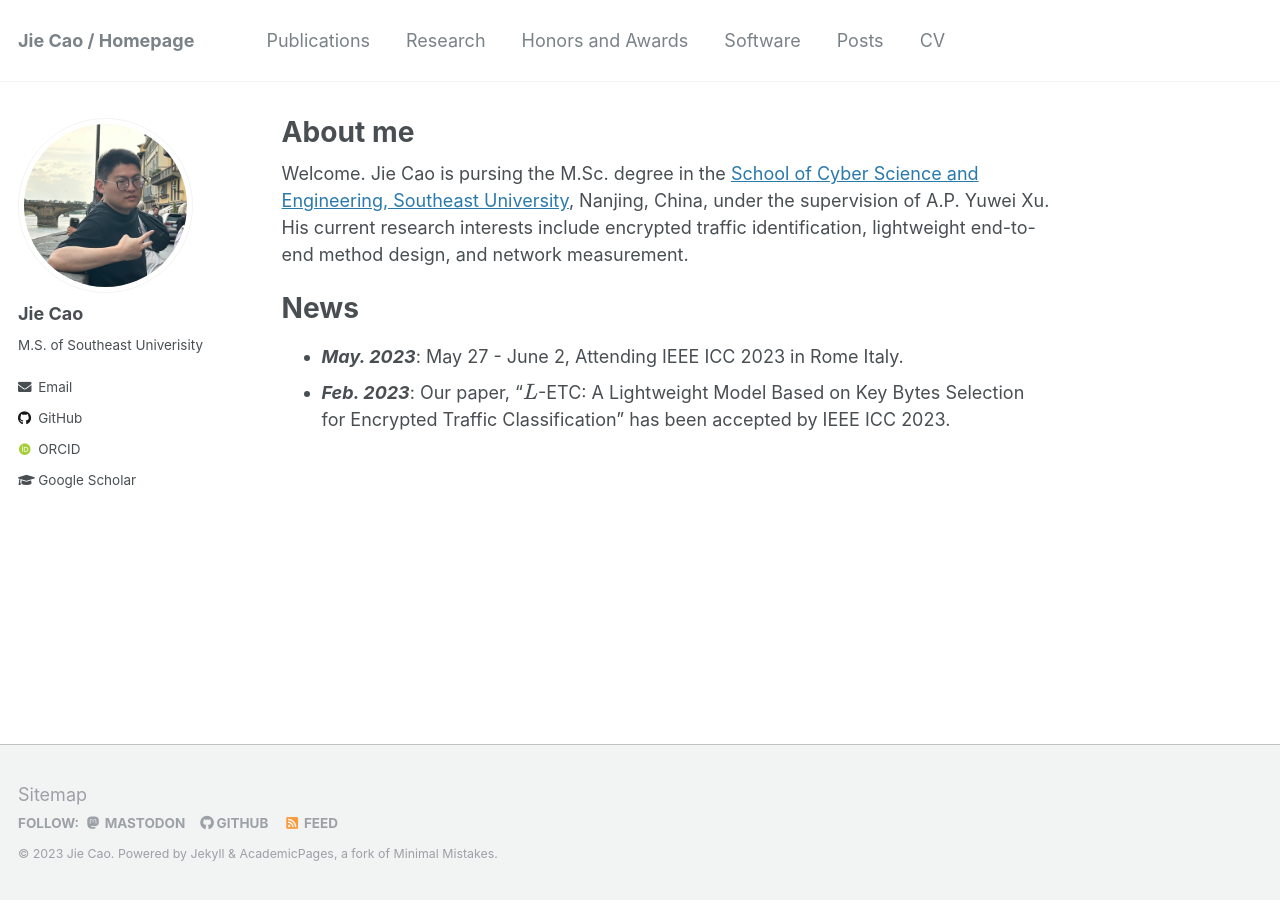
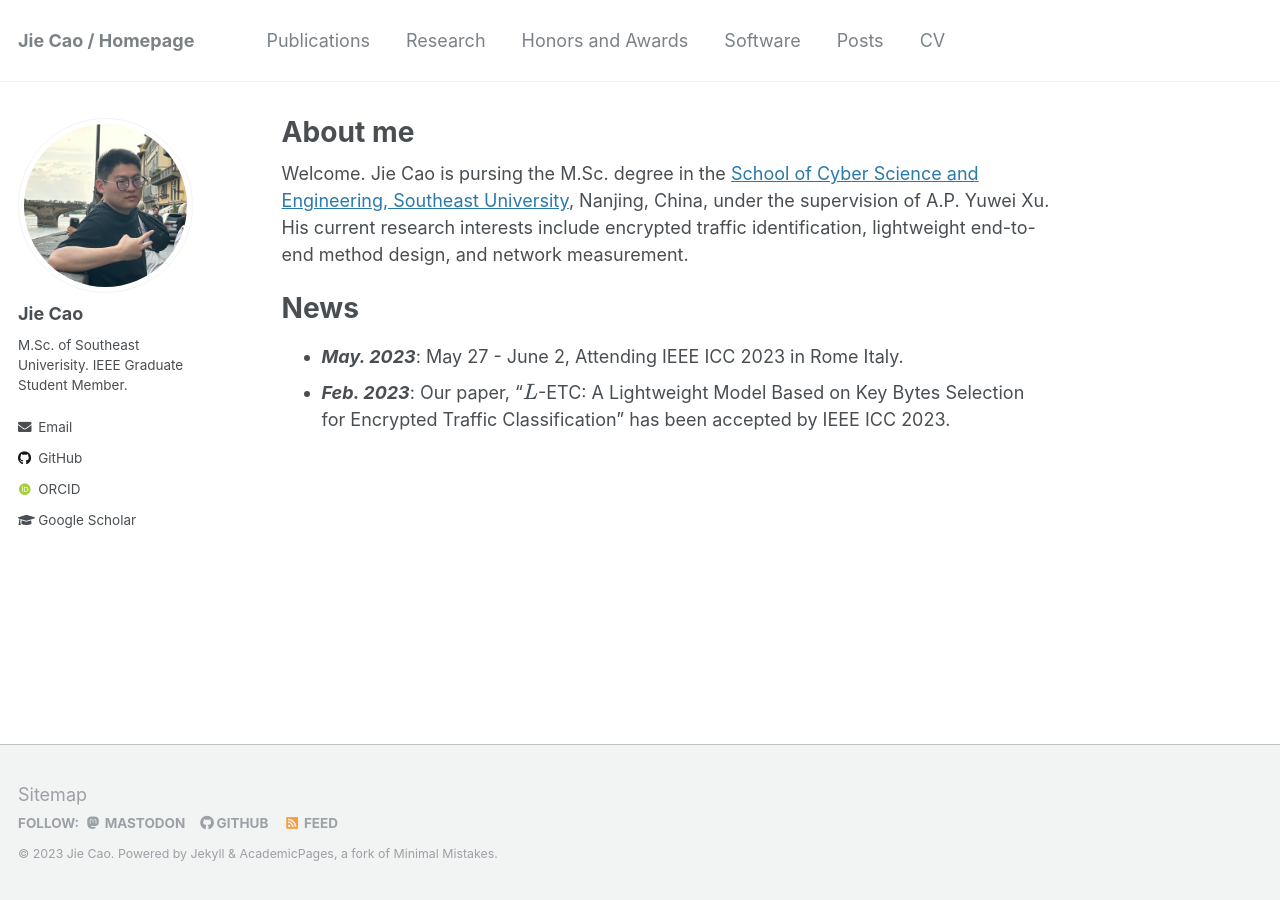
Before and after one commit to JieJayCao/JieJayCao.github.io, a Jekyll site: the page built from _pages/about.md, in a window 1280 px wide. Built offline with Jekyll 4.4.1, drawn with Linux system fonts in a browser that asks for light colours; some web fonts are replaced; formulas are drawn with MathJax 3.

Commit message:
Update _config.yml

```diff
--- a/_config.yml
+++ b/_config.yml
@@ -10,7 +10,7 @@ locale                   : "en-US"
 title                    : "Jie Cao / Homepage"
 title_separator          : "-"
 name                     : &name "Jie Cao"
-description              : &description "M.S. of Cyber Science and Engineering at Southeast University"
+description              : &description "M.Sc. of Cyber Science and Engineering at Southeast University."
 url                      : https://jiejaycao.github.io # the base hostname & protocol for your site e.g. "https://mmistakes.github.io"
 baseurl                  : "" # the subpath of your site, e.g. "/blog"
 repository               : "JieJayCao/JieJayCao.github.io"
@@ -86,7 +86,7 @@ analytics:
 author:
   name             : "Jie Cao"
   avatar           : "profile.png"
-  bio              : "M.S. of Southeast Univerisity"
+  bio              : "M.Sc. of Southeast Univerisity. IEEE Graduate Student Member."
   location         :
   employer         :
   pubmed           :
```
